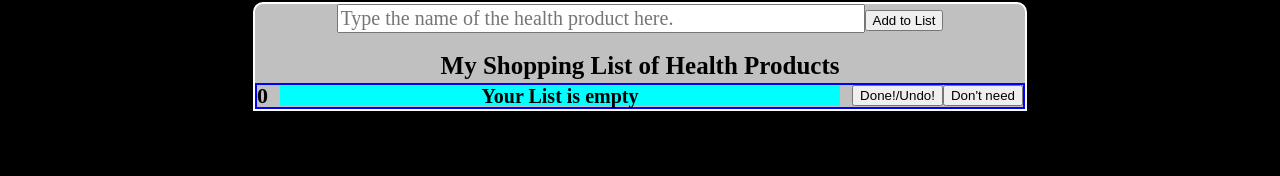
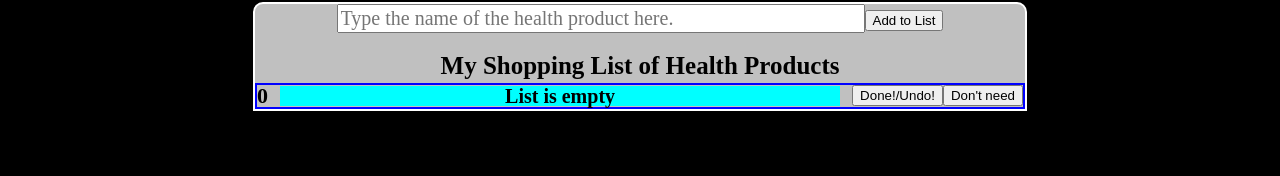
Before and after one commit to MaiBide/ShoppingList, a plain HTML site: page index.html in a window 1280 px wide. Shown: the part 112-288 px from the top of the page. Drawn offline with Linux system fonts and the light colour scheme.

```diff
--- a/index.html
+++ b/index.html
@@ -27,7 +27,7 @@
         <ul class="allListItems">
          <li class="itemList">
           <span class="itemNum">0</span>
-          <p class="itemName">Your List is empty</p>
+          <p class="itemName">List is empty</p>
           <button class="del">Don't need</button>
           <button class="xOutUnDo">Done!/Undo!</button>
          </li>
```
